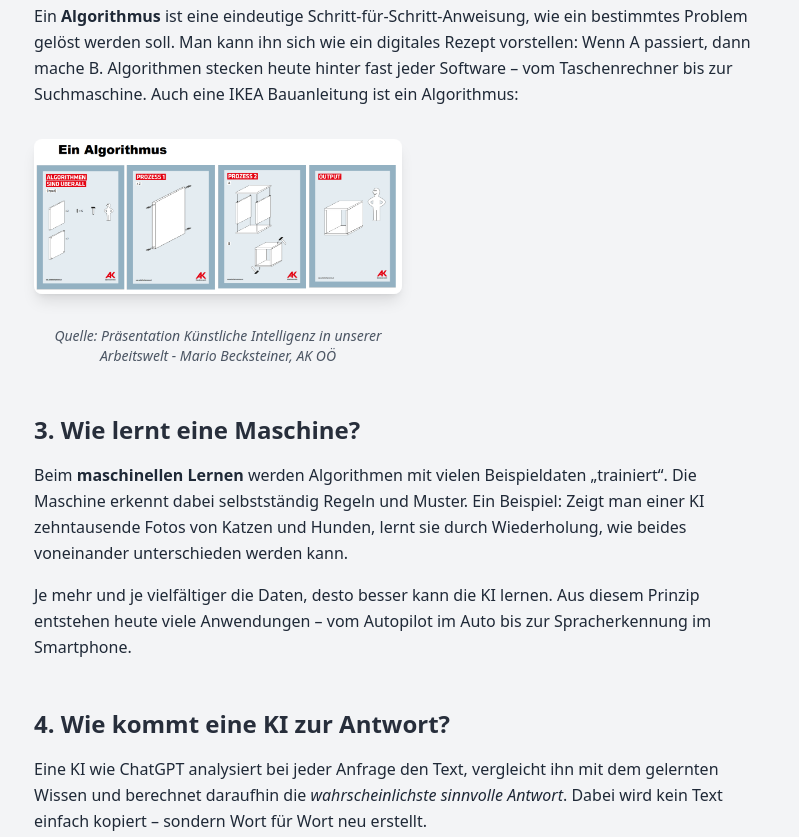
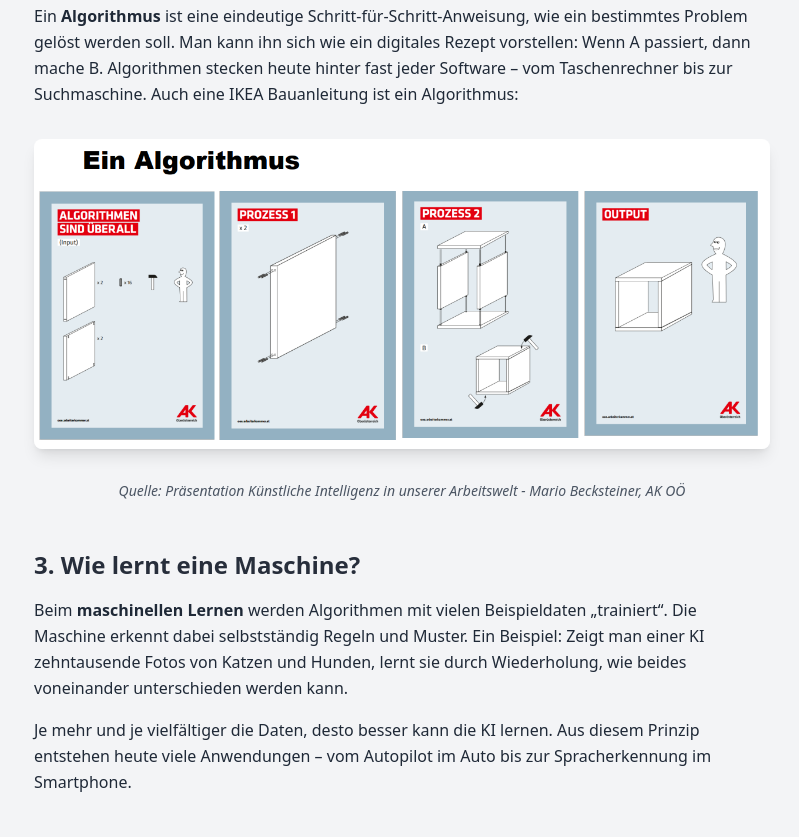
Before and after one commit to frau-hanna/frau-hanna.github.io, a plain HTML site: page daten4.html in a window 1280 px wide. Shown: the part 940-1777 px from the top of the page, without its empty margins (238-1037 px from the left). Drawn offline with nearby package versions, Linux system fonts and the light colour scheme.

Commit message:
modified:   daten4.html

```diff
--- a/daten4.html
+++ b/daten4.html
@@ -69,7 +69,7 @@
       Ein <strong>Algorithmus</strong> ist eine eindeutige Schritt-für-Schritt-Anweisung, wie ein bestimmtes Problem gelöst werden soll. Man kann ihn sich wie ein digitales Rezept vorstellen: Wenn A passiert, dann mache B. Algorithmen stecken heute hinter fast jeder Software – vom Taschenrechner bis zur Suchmaschine.
       Auch eine IKEA Bauanleitung ist ein Algorithmus:
     <!-- Bildblock -->
-    <figure class="text-center md:w-1/2">
+    <figure class="text-center">
       <img src="images/2025-05-11 22_38_26-Präsentation Mario Becksteiner.png"
         alt="IKEA Algorithmus"
         class="mx-auto w-full max-w-4xl rounded-lg shadow-lg my-8">
```
